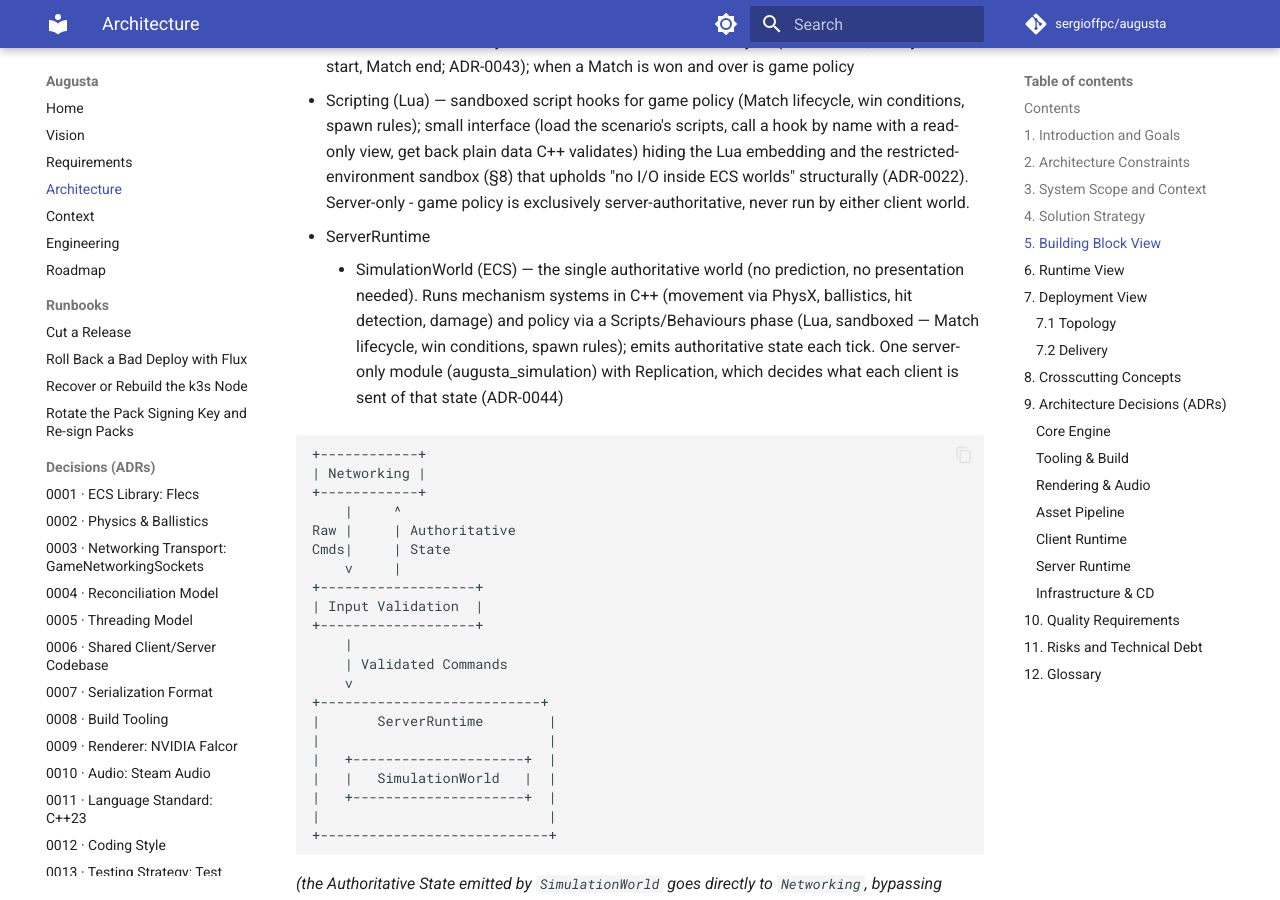
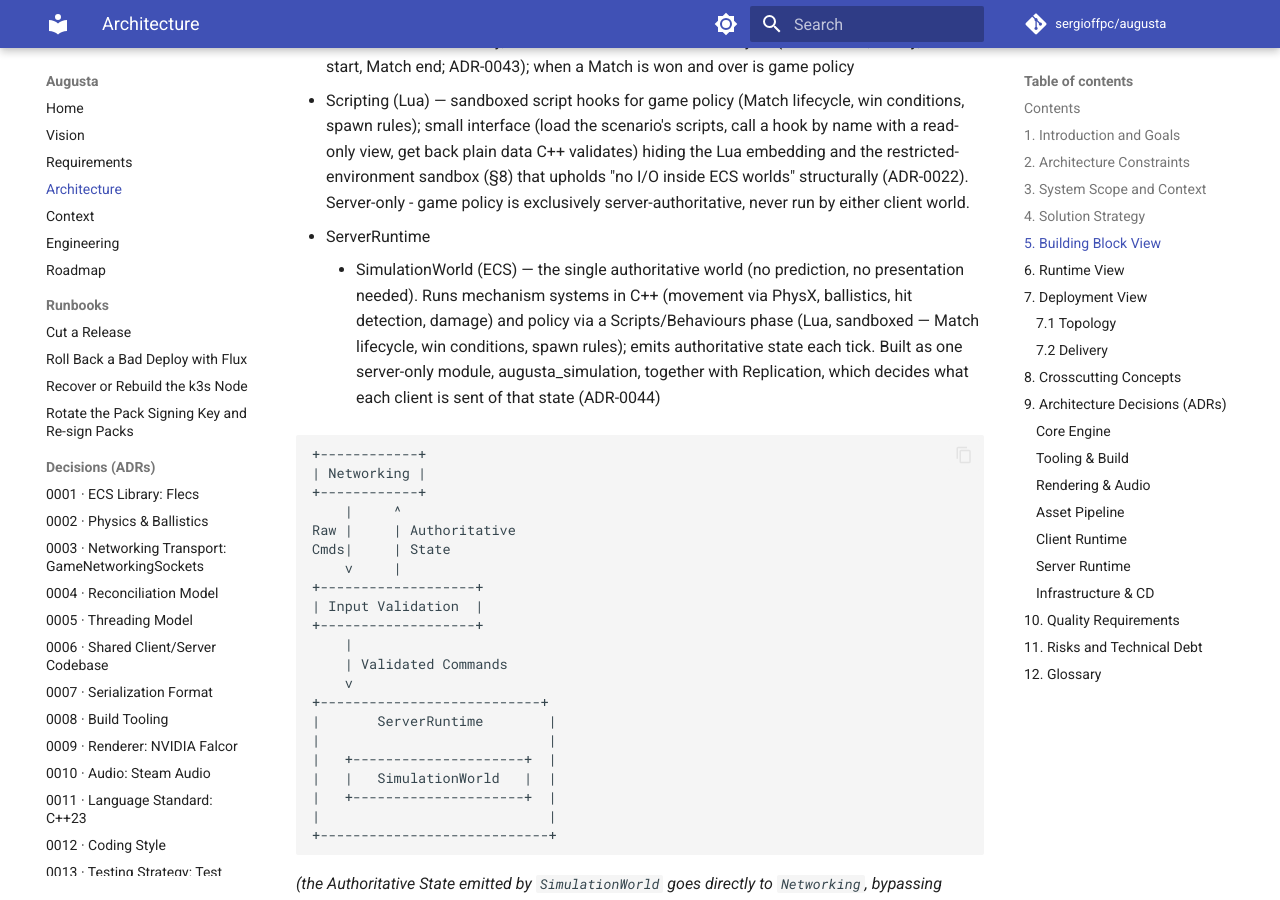
Before and after one commit to sergioffpc/augusta, an MkDocs documentation site: the page built from docs/ARCHITECTURE.md, in a window 1280 px wide and 900 px high, scrolled down 6533 px. Built offline with MkDocs 1.6.1 and Material for MkDocs 9.7.7, drawn with Linux system fonts in a browser that asks for light colours; comment, search, counter and statistics services are not loaded.

Commit message:
refactor(simulation): tighten Replication's docs and boundary glob
Co-Authored-By: Claude Opus 5.5 <noreply@anthropic.com>

````diff
--- a/docs/ARCHITECTURE.md
+++ b/docs/ARCHITECTURE.md
@@ -263,9 +263,9 @@ exclusively server-authoritative.
       presentation needed). Runs mechanism systems in C++ (movement via PhysX,
       ballistics, hit detection, damage) and policy via a Scripts/Behaviours
       phase (Lua, sandboxed — Match lifecycle, win conditions, spawn rules);
-      emits authoritative state each tick. One server-only module
-      (augusta_simulation) with Replication, which decides what each client is
-      sent of that state (ADR-0044)
+      emits authoritative state each tick. Built as one server-only module,
+      augusta_simulation, together with Replication, which decides what each
+      client is sent of that state (ADR-0044)
 
 ```text
 +------------+
````
Also changed, not shown: 4 other files.
